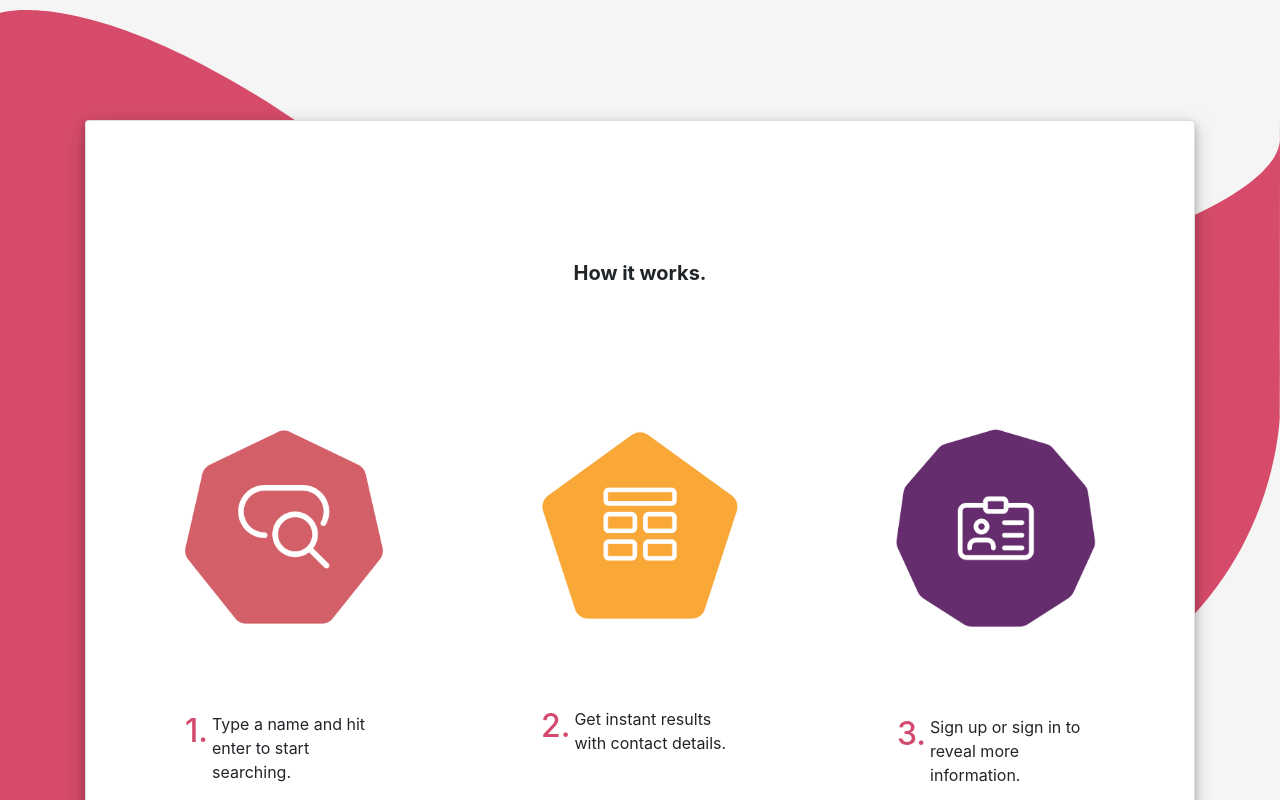
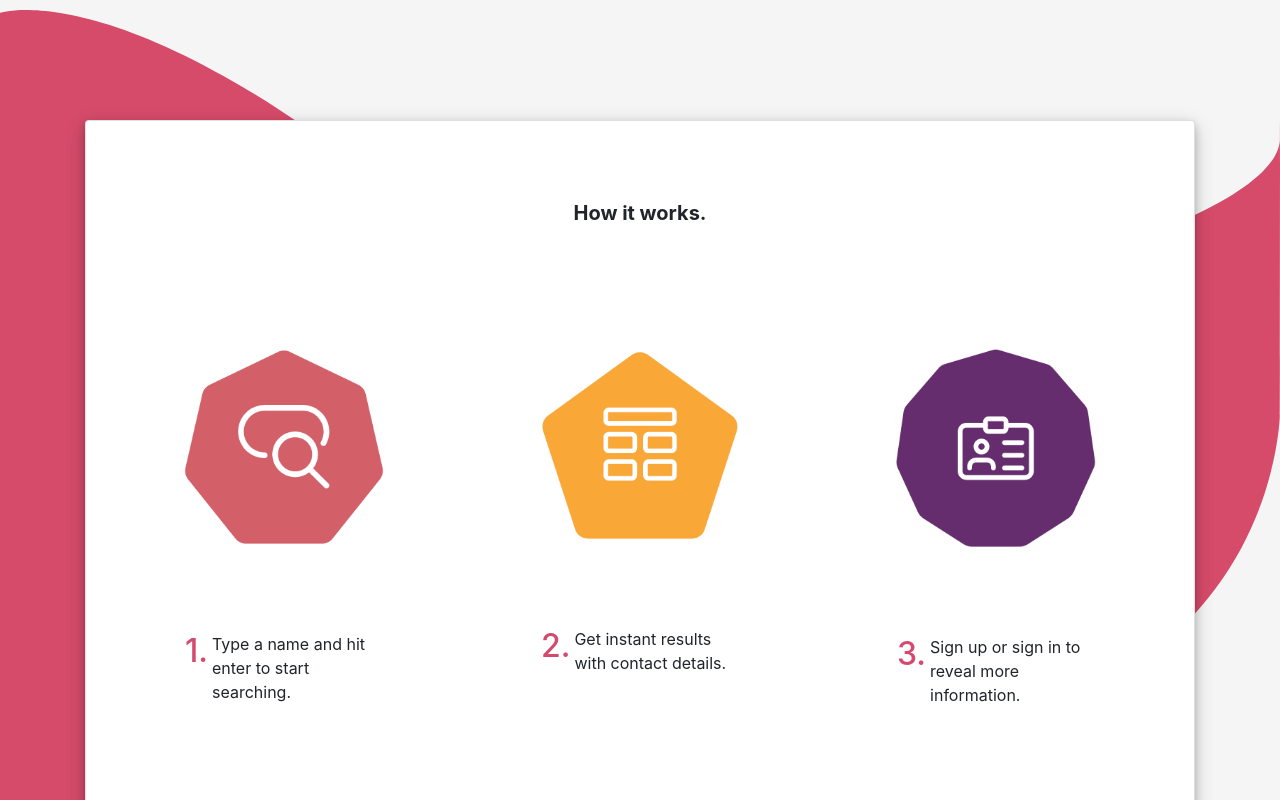
Before and after one commit to Oleariyah/react-contact-ID, a React (Create React App) app: page / in a window 1280 px wide. Shown: the part 400-1200 px from the top of the page. Built offline with nearby package versions, Linux system fonts and the light colour scheme.

Commit message:
styled tutorial

```diff
--- a/src/components/Tutorial.js
+++ b/src/components/Tutorial.js
@@ -5,7 +5,8 @@ export default () => {
   return (
     <SectionWrapper>
       <img src="images/bg-path.svg" alt="bg" className="svg-bg" />
-      <div className="container mt-5">
+      <div className="m-5">
+        <div className="container">
           <div className="card">
             <div className="card-body text-center">
               <h5 className="card-title">
@@ -46,7 +47,10 @@ export default () => {
                     />
                     <div className="flex-container card-text m-5 p-3">
                       <h2 className="numbering mr-1">3.</h2>
-                    <span>Sign up or sign in to reveal more information.</span>
+                      <span>
+                        Sign up or sign in to reveal more information.
+                      </span>
+                    </div>
                   </div>
                 </div>
               </div>
@@ -62,7 +66,8 @@ const SectionWrapper = styled.section`
   margin-top: 150px;
   position: relative;
   .card-title {
-    margin: 120px !important;
+    margin-top: 60px !important;
+    margin-bottom: 100px !important;
   }
   .card {
     box-shadow: 0 4px 8px 0 rgba(0, 0, 0, 0.2), 0 6px 20px 0 rgba(0, 0, 0, 0.19);
```
Lines whose indentation alone changed are shown as unchanged.
